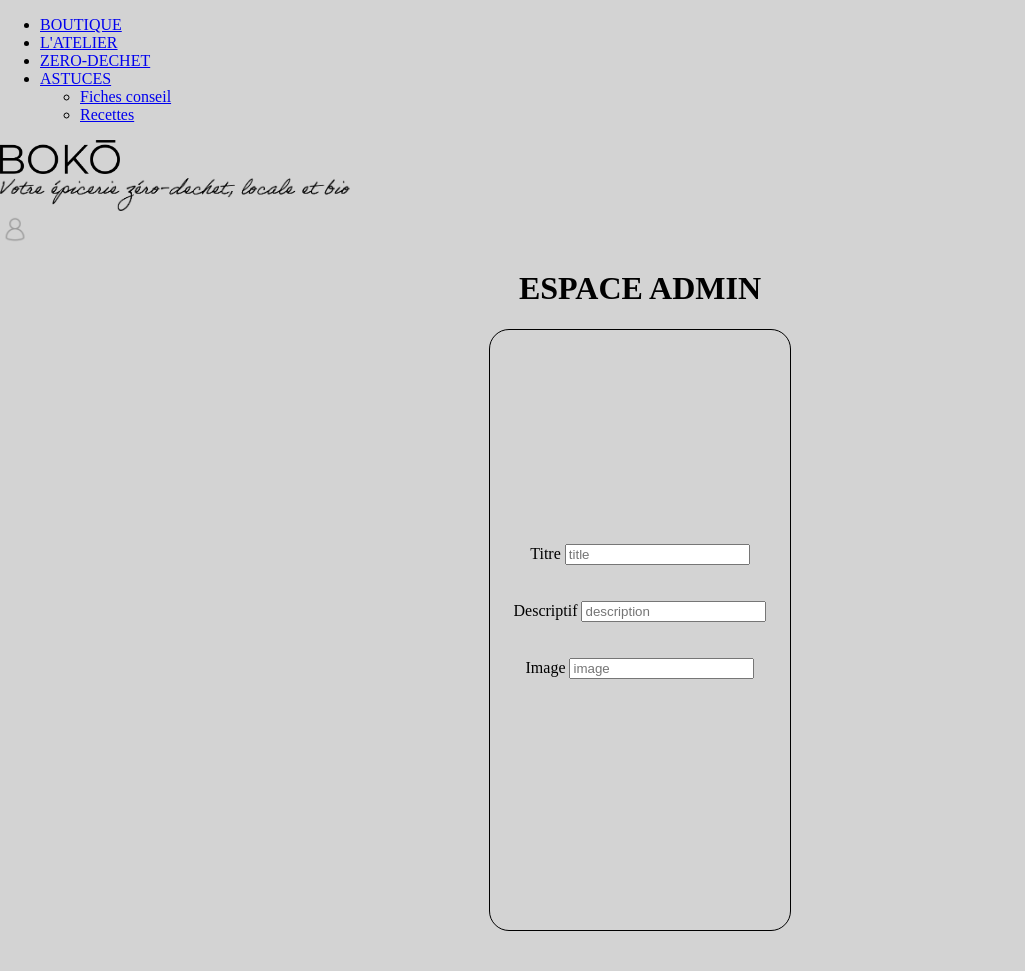
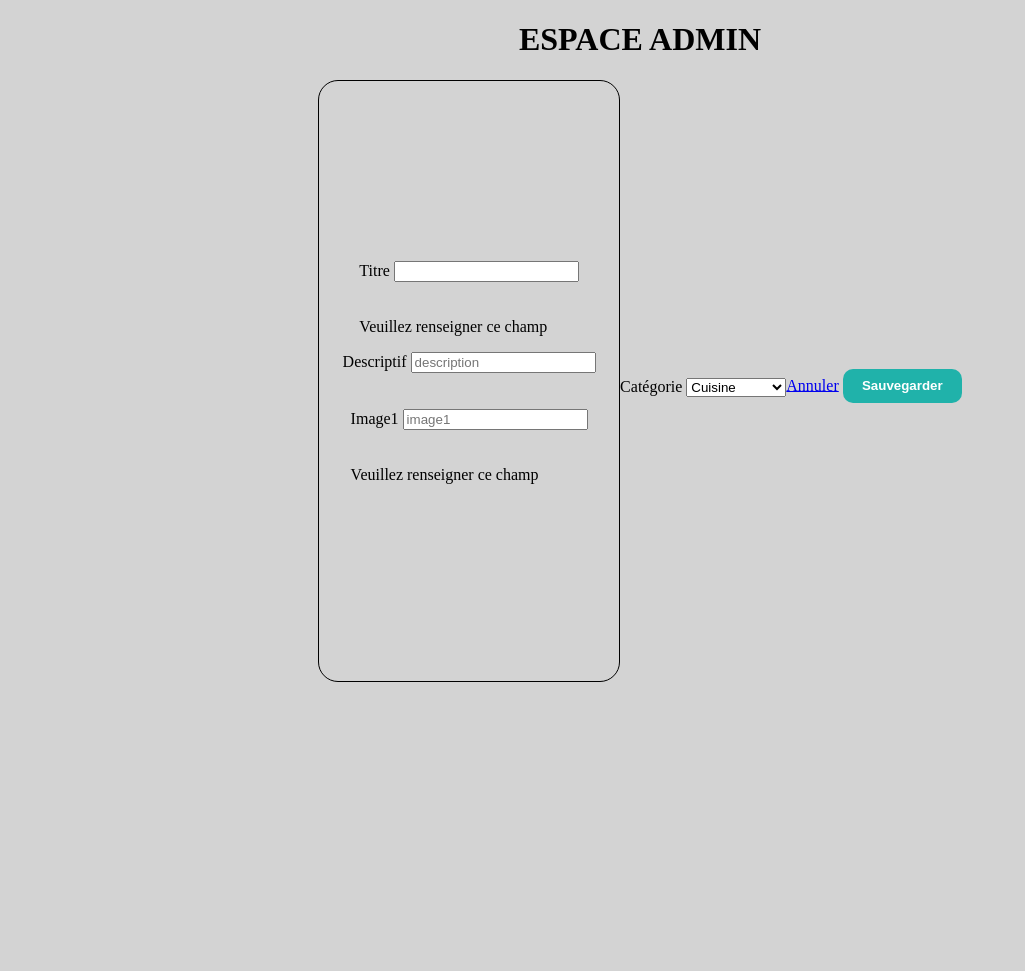
Before and after one commit to JessDet/Boko_session_admin, a PHP site: page /Admin_recettes.php in a window 1280 px wide. Shown: the top 971 px of the page, without its empty margins (0-1025 px from the left). After the commit the page ends 682 px from the top, so only its background shows below. Run offline with PHP 8.4, Linux system fonts and the light colour scheme.

Commit message:
modif admin recettes

```diff
--- a/Admin_recettes.php
+++ b/Admin_recettes.php
@@ -16,7 +16,8 @@
     image) VALUES (
         :titre,
         :descriptif,
-        :image
+        :image1,
+        :categorie
         )
 ');
 
@@ -25,7 +26,8 @@
     SET
     titre=:titre,
     descriptif=:descriptif,
-    image=:image
+    image1=:image1,
+    categorie=:categorie
     WHERE idarticle=:id
 ');
 
@@ -34,7 +36,8 @@
 $errors = [
     'titre' => '',
     'descriptif' => '',
-    'image' => ''
+    'image1' => '',
+    'categorie' => ''
     ];
 
 $_GET = filter_input_array(INPUT_GET, FILTER_SANITIZE_FULL_SPECIAL_CHARS);
@@ -46,7 +49,8 @@
     $recettes = $statementRead->fetch();
         $titre = $recettes['titre'];
         $descriptif = $recettes['descriptif'];
-        $image = $recettes['image'];
+        $image1 = $recettes['image1'];
+        $categorie = $recettes['categorie'];
 }
 
 if ($_SERVER['REQUEST_METHOD'] === "POST") {
@@ -56,13 +60,15 @@
             'filter' => FILTER_SANITIZE_STRING,
             'flags' => FILTER_FLAG_NO_ENCODE_QUOTES
         ],
-        'image' => FILTER_SANITIZE_URL
+        'image' => FILTER_SANITIZE_URL,
+        'categorie' => FILTER_SANITIZE_STRING,
         ]);
 }
 
 $titre = $_POST['titre'] ?? '';
 $descriptif = $_POST['descriptif'] ?? '';
-$image = $_POST['image'] ?? '';
+$image1 = $_POST['image1'] ?? '';
+$categorie = $_POST['categorie'] ?? '';
 
 if (!$titre) {
     $errors['titre'] = ERR_REQUIRED;
@@ -76,25 +82,33 @@
     $errors['descriptif'] = ERR_CONTENT_SHORT;
 }
 
-if (!$image) {
-    $errors['image'] = ERR_REQUIRED;
-} else if (!filter_var($image, FILTER_VALIDATE_URL)) {
-    $errors['image'] = ERR_URL;
+if (!$image1) {
+    $errors['image1'] = ERR_REQUIRED;
+} else if (!filter_var($image1, FILTER_VALIDATE_URL)) {
+    $errors['image1'] = ERR_URL;
+
+
+if (!$categorie) {
+    $errors['categorie'] = ERR_REQUIRED;
+}
 
 
 if(empty(array_filter($errors, fn ($e) => $e !== ''))){
     $recettes['titre'] = $titre;
     $recettes['descriptif'] = $descriptif;
-    $recettes['image'] = $image;
+    $recettes['image1'] = $image1;
+    $recettes['categorie'] = $categorie;
     $statementUpdate->bindValue(':titre', $recettes['titre']);
     $statementUpdate->bindValue(':descriptif', $recettes['descriptif']);
-    $statementUpdate->bindValue(':image', $recettes['image']);
+    $statementUpdate->bindValue(':image1', $recettes['image1']);
+    $statementUpdate->bindValue(':categorie', $recettes['categorie']);
     $statementUpdate->bindValue(':id', $id);
     $statementUpdate->execute();
 }else {
     $statementCreate->bindValue(':titre', $titre);
     $statementCreate->bindValue(':descriptif', $descriptif);
-    $statementCreate->bindValue(':image', $image);
+    $statementCreate->bindValue(':image1', $image1);
+    $statementCreate->bindValue(':categorie', $categorie);
     $statementCreate->execute();
 }
 header('Location: /');
@@ -114,28 +128,47 @@
     <title>Document</title>
 </head>
 <body>
-<?php require_once'includes/header.php' ?>
+<!-- <?php require_once'includes/header.php' ?> -->
 
   <h1>ESPACE ADMIN</h1>
 
   <div class="container">
       <div class="form_container">
-          <form action="/Admin_recettes.php" methode="POST">
+          <form action="/Admin_recettes.php" <?= $id ? "id=$id" : '' ?> methode="POST">
               <div class="form_control">
                   <label for="title">Titre</label>
-                  <input type="text" name="titre" id="title" placeholder="title" value="">
-                  <p class="text_error"></p>
+                  <input type="text" name="titre" id="title" placeholder="title" value=" <?= $titre ?? '' ?>">
+                  <p class="text_error"><?= $errors['titre'] ?></p>
               </div>
+
               <div class="form_control">
                   <label for="title">Descriptif</label>
-                  <input type="text" name="descriptif" id="descriptif" placeholder="description" value="">
-                  <p class="text_error"></p>
+                  <input type="text" name="descriptif" id="descriptif" placeholder="description" value="<?= $description ?? '' ?>">
+                  <p class="text_error"<?= $errors['titre'] ?>></p>
               </div>
+
               <div class="form_control">
-                  <label for="title">Image</label>
-                  <input type="text" name="image" id="image" placeholder="image" value="">
-                  <p class="text_error"></p>
+                  <label for="title">Image1</label>
+                  <input type="text" name="image1" id="image1" placeholder="image1" value="<?= $image1 ?? '' ?>">
+                  <p class="text_error"><?= $errors['image1'] ?></p>
               </div>
+
+              </div>
+
+              <div class="form-control">
+                        <label for="category">Catégorie</label>
+                        <select name="categorie" id="categorie">
+                        <option <?= !$categorie || $categorie ==="cuisine" ? 'selected' : '' ?> value="cuisine">Cuisine</option>
+                        <option <?= $categorie ==="cosmetique" ? 'selected' : '' ?> value="cosmetique">Cosmetiques</option>
+                        <option  <?= $categorie ==="maison" ? 'selected' : '' ?> value="maison">Maison</option>
+                       </select>
+                        <p class="text-error"><?= $errors['categorie']?></p>
+                    </div>
+
+                    <div class="form-action">
+                        <a href="/" class="btn btn-secondary" type="button">Annuler</a>
+                        <button class="btn btn-primary"><?= $id ? 'Modifier' : 'Sauvegarder' ?></button>
+                    </div>
 
           </form>
       </div>
@@ -148,6 +181,6 @@
 
 
 
-<?php require_once'includes/footer.php' ?>
+
 </body>
 </html>
```
Also changed, not shown: index.php (+0 -30 lines).
